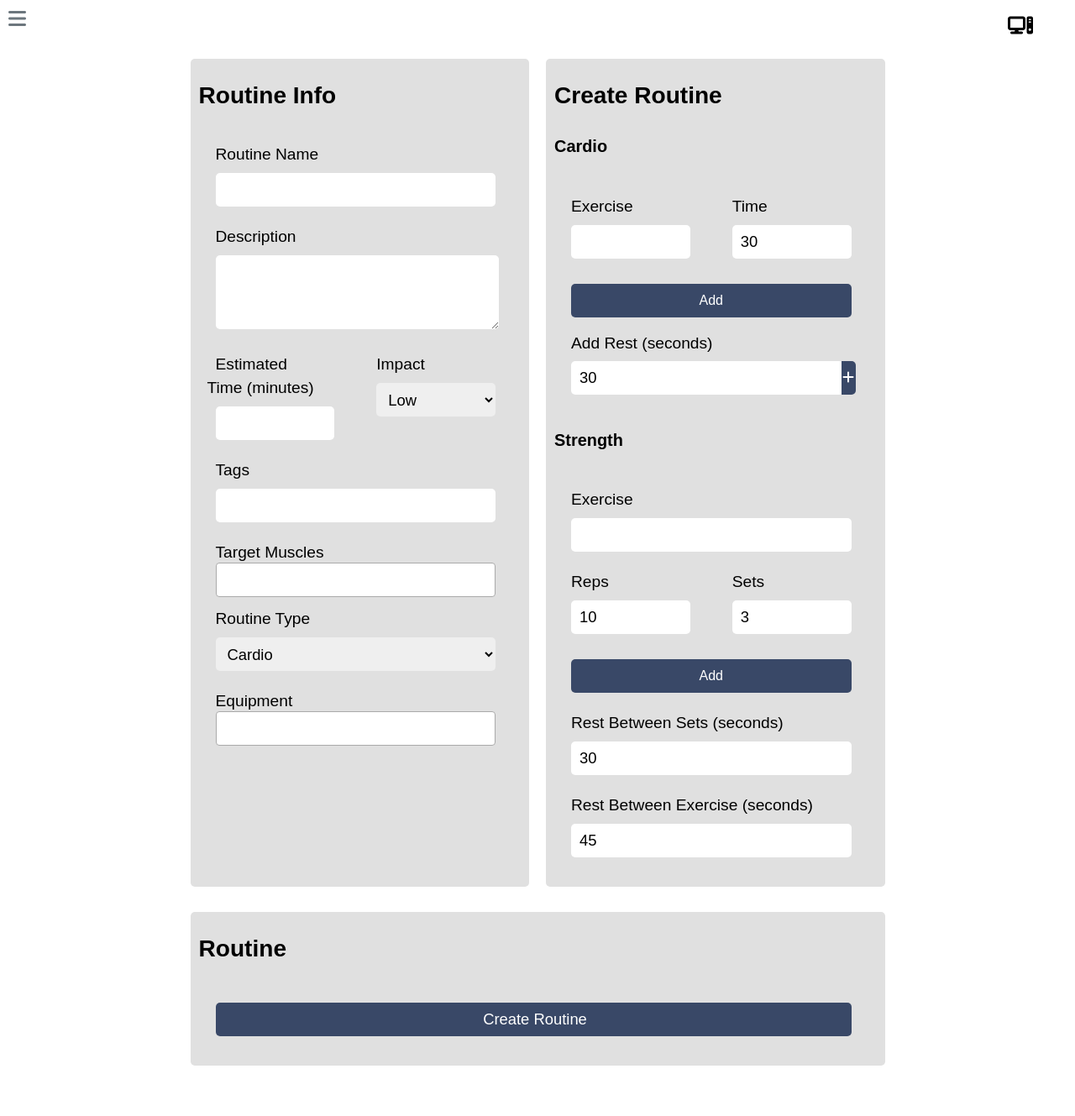
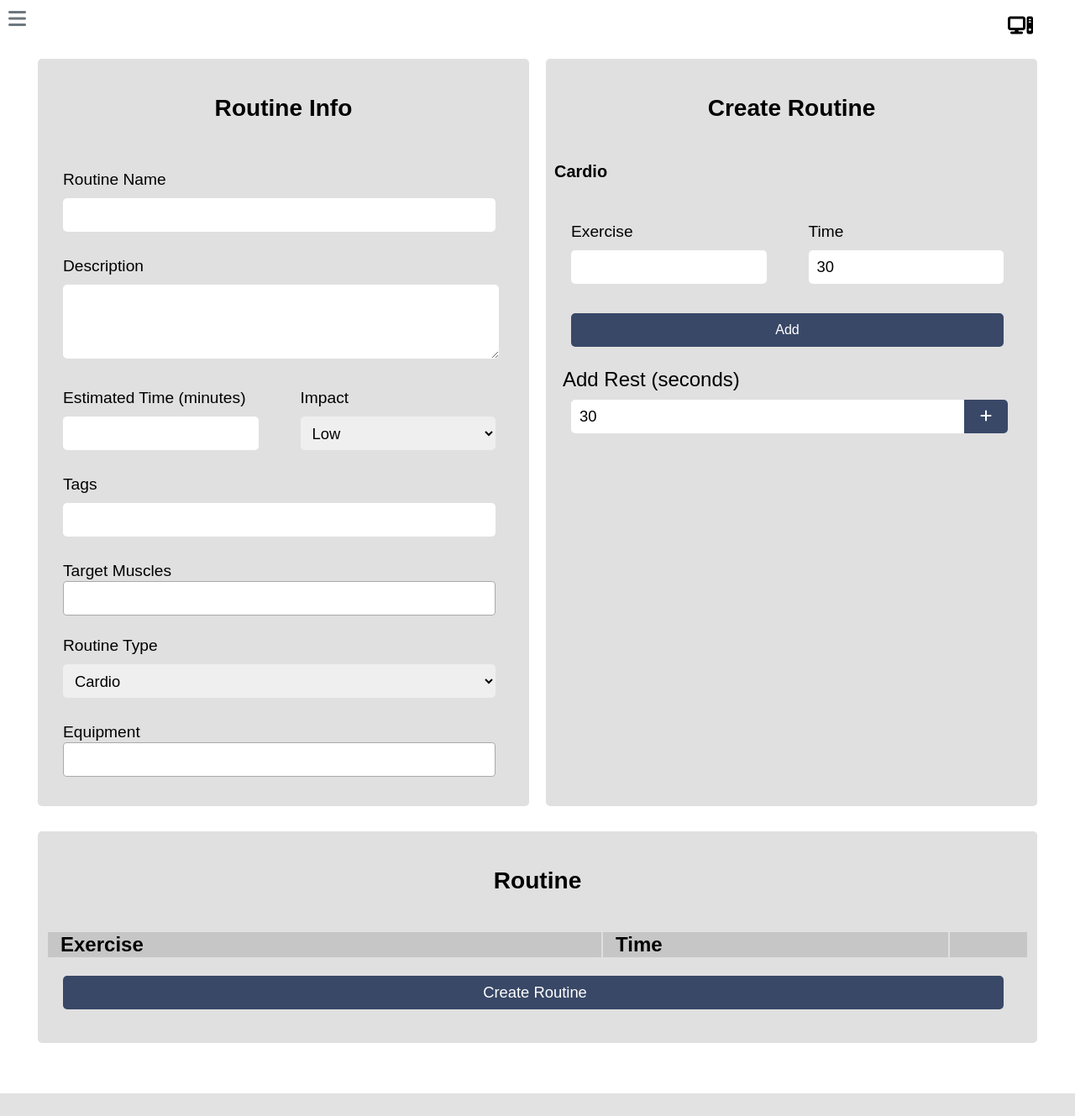
Before and after one commit to scottcarpenter28/Forge-Fitness, a Django app: page /create-routine/ in a window 1280 px wide. Shown: the whole page at 84% size. After the commit the page ends 1302 px from the top, so only its background shows below. Run offline with Django 4.2, Linux system fonts and the light colour scheme; a user stored in the database is signed in; tables that the repository leaves empty hold one stand-in row (values such as "Sample post"); lists and menus that the app fills with data are empty; some libraries are stand-ins or nearby versions.

Commit message:
Start adding ability to create routine

```diff
--- a/src/project/application/static/application/css/base.css
+++ b/src/project/application/static/application/css/base.css
@@ -101,6 +101,21 @@ textarea {
     width: 100%;
 }
 
+th{
+    text-align: Left;
+}
+
+th, td{
+    padding-left: 15px;
+}
+
+table tr:nth-child(even) {
+    background-color: var(--secondary);
+}
+table tr:nth-child(odd) {
+    background-color: var(--tertiary);
+}
+
 /* Classes */
 .btn{
     border: none;
@@ -147,15 +162,6 @@ textarea {
     justify-content: center;
 }
 
-.create-routine-form-container{
-    @media screen and (min-width: 960px){
-        width: 70%;
-    }
-    @media screen and (max-width: 960px){
-        width: 90%;
-    }
-}
-
 .create-account-form-container,
 .login-form-container,
 .form-container {
@@ -183,7 +189,16 @@ textarea {
 }
 
 div.input-group{
-    padding: 10px 40px 0 10px;
+    padding: 10px 40px 5px 10px;
+}
+
+.fa-trash{
+    color: var(--danger-option);
+}
+
+h3{
+    padding: 15px 0;
+    text-align: center;
 }
 
 .input-btn-group {
@@ -213,7 +228,7 @@ div.input-group{
     border: none;
     border-radius: 0 5px 5px 0;
     background-color: var(--primary-option);
-    min-width: 5%;
+    min-width: 10%;
     padding: 0;
 }
 
@@ -255,6 +270,8 @@ div.col-100{
 div.col-md-100{
     @media screen and (max-width: 960px) {
         width: 100% !important;
+        margin: 0;
+        padding: 0;
     }
 }
 
@@ -327,7 +344,7 @@ li.error{
 }
 
 .select-group{
-    padding: 10px 30px 0 20px !important
+    padding: 10px 30px 10px 20px !important
 }
 
 .select-group label{
--- /dev/null
+++ b/src/project/application/static/application/css/create_routine.css
@@ -0,0 +1,63 @@
+.create-routine-form-container{
+    @media screen and (min-width: var(--md-screen-width)){
+        width: 70%;
+    }
+    @media screen and (max-width: var(--md-screen-width)){
+        width: 90%;
+    }
+}
+
+.move-exercise-up, .remove-exercise, .move-exercise-down{
+    border-radius: 5px;
+    background-color: var(--secondary-option);
+    color: white;
+    display: flex;
+    justify-content: center;
+    padding: 5px 0;
+    margin: 5px;
+    width: 30%;
+}
+
+.remove-exercise:hover .fa-trash{
+    color: var(--danger-option-hover);
+}
+.move-exercise-up:hover .fa-angle-up, .move-exercise-down:hover .fa-angle-down{
+    color: var(--secondary-option-hover);
+}
+.move-exercise-up:active, .remove-exercise:active, .move-exercise-down:active{
+    background-color: var(--secondary-option-hover);
+}
+
+
+.routine-actions{
+    display: flex;
+    justify-content: center;
+}
+
+#routine-table{
+    @media screen and (max-width: 960px){
+        display: none;
+    }
+    width: 100%;
+}
+
+#mobile-table{
+    @media screen and (min-width: 960px){
+        display: none;
+    }
+    width: 100%;
+}
+
+.mobile-table-card{
+    border-radius: 5px;
+    background-color: var(--tertiary);
+    display: flex;
+    flex-direction: column;
+    margin: 5px 15px;
+    padding: 0 15px 5px;
+}
+
+.mobile-table-card span{
+    width: 100%;
+    margin: 5px 0;
+}
--- a/src/project/application/static/application/js/create_routine.js
+++ b/src/project/application/static/application/js/create_routine.js
@@ -1,4 +1,139 @@
+class Exercise {
+    constructor({ exercise, reps, sets, duration }) {
+        this.exercise = exercise;
+        this.reps = reps || 0;
+        this.sets = sets || 0;
+        this.duration = duration || 0;
+    }
+
+    table_element() {
+        return `
+            <tr>
+                <td>${this.exercise}</td>
+                <td class="strength-routine-col">${this.reps || ''}</td>
+                <td class="strength-routine-col">${this.sets || ''}</td>
+                <td class="cardio-routine-col">${this.duration || ''}</td>
+                <td>
+                    <div class="routine-actions">
+                        <div class="move-exercise-up">
+                            <i class="fa-solid fa-angle-up"></i>
+                        </div>
+                        <div class="remove-exercise">
+                            <i class="fa-solid fa-trash"></i>
+                        </div>
+                        <div class="move-exercise-down">
+                            <i class="fa-solid fa-angle-down"></i>
+                        </div>
+                    </div>
+                </td>
+            </tr>
+        `;
+    }
+
+    mobile_table_element() {
+        return `
+            <div class="mobile-table-card">
+                <span>Exercise: ${this.exercise}</span>
+                <span class="strength-routine-col">Reps: ${this.reps || ''}</span>
+                <span class="strength-routine-col">Sets: ${this.sets || ''}</span>
+                <span class="cardio-routine-col">Time: ${this.duration || ''}</span>
+                <div class="routine-actions">
+                    <div class="move-exercise-up">
+                        <i class="fa-solid fa-angle-up"></i>
+                    </div>
+                    <div class="remove-exercise">
+                        <i class="fa-solid fa-trash"></i>
+                    </div>
+                    <div class="move-exercise-down">
+                        <i class="fa-solid fa-angle-down"></i>
+                    </div>
+                </div>
+            </div>
+        `;
+    }
+}
+
+
 $(document).ready(function() {
     $('#id_equipment').select2();
     $('#id_target_muscles').select2();
+
+    const routine_select_box = $("#id_routine_type");
+
+    const cardio_routine_div = $("#cardio-routine-creator");
+    const cardio_col_selector = ".cardio-routine-col";
+
+    const strength_col_selector = ".strength-routine-col";
+    const strength_routine_div = $("#strength-routine-creator");
+
+    /*
+    * Updates the parts of the form being displayed based on the routine type selected.
+     */
+    function update_routine_display(){
+        const current_routine = routine_select_box.val();
+        if(current_routine.toLowerCase() === "strength"){
+            cardio_routine_div.hide();
+            $(cardio_col_selector).hide();
+
+            strength_routine_div.fadeIn();
+            $(strength_col_selector).show();
+        }else{
+            strength_routine_div.hide();
+            $(strength_col_selector).hide();
+
+            cardio_routine_div.fadeIn();
+            $(cardio_col_selector).show();
+        }
+    }
+
+    // Setup event listener, then check the update the form to match what was loaded in.
+    routine_select_box.change(update_routine_display);
+    update_routine_display();
+
+    let exercise_routine_input = $("#exercise-routine");
+    let current_exercise_routine = exercise_routine_input.val();
+    if(current_exercise_routine === undefined || current_exercise_routine === null) {}
+        current_exercise_routine = []
+    // Todo: Else: Load in the routine
+
+
+    const add_cardio_btn = $("#add-cardio-exercise");
+    const cardio_exercise_name_input = $("#cardio-exercise");
+    const cardio_exercise_duration_input = $("#cardio-duration");
+    function add_cardio_exercise() {
+        const exercise_name = cardio_exercise_name_input.val();
+        const exercise_duration = parseInt(cardio_exercise_duration_input.val());
+        if (exercise_name === "") {
+            console.error("No name provided for exercise.");
+            return;
+        }
+        if (!Number.isInteger(exercise_duration)) {
+            console.error("Exercise duration must be a number.");
+            cardio_exercise_duration_input.val("30");
+            return;
+        }
+        if (exercise_duration < 5) {
+            console.error("Exercise duration must be at least 5 seconds.");
+            return;
+        }
+
+        cardio_exercise_name_input.val("");
+        cardio_exercise_duration_input.val("30");
+
+        // Create a new exercise object
+        const new_exercise = new Exercise({ exercise: exercise_name, duration: exercise_duration });
+
+        // Add the exercise to the routine array
+        current_exercise_routine.push(new_exercise);
+        exercise_routine_input.val(JSON.stringify(current_exercise_routine));
+
+        // Append new elements to the table and mobile table
+        $("#routine-table").append(new_exercise.table_element());
+        $("#mobile-table").append(new_exercise.mobile_table_element());
+        update_routine_display();
+    }
+
+
+    add_cardio_btn.click(add_cardio_exercise)
+
 });
--- a/src/project/application/templates/application/create_routine.html
+++ b/src/project/application/templates/application/create_routine.html
@@ -4,12 +4,13 @@
 {% block content %}
 
 <script src="{% static 'application/js/create_routine.js' %}"></script>
+<link href="{% static 'application/css/create_routine.css' %}" rel="stylesheet" />
 
 <div class="center-content">
     <div class="create-routine-form-container">
-        <form action="." method="post">
         <div class="row">
             <div class="col-50 col-md-100 form-container">
+                <form action="." method="post">
                     <h3>Routine Info</h3>
                     <div class="input-group">
                         <label for="routine-name">Routine Name</label>
@@ -42,13 +43,15 @@
                         {{ form.target_muscles }}
                     </div>
                     <div class="input-group">
-                        <label for="id_routine-type">Routine Type</label>
+                        <label for="id_routine_type">Routine Type</label>
                         {{ form.routine_type }}
                     </div>
                     <div class="select-group">
                         <label for="id_equipment">Equipment</label>
                         {{ form.equipment }}
                     </div>
+                    <input id="exercise-routine" type="hidden" name="routine" value="{{ form.routine.value|default:'' }}">
+                </form>
             </div>
             <div class="col-50 col-md-100 form-container">
                 <h3>Create Routine</h3>
@@ -80,7 +83,7 @@
                         </div>
                     </div>
                 </div>
-                    <div id="strength-routine-creator">
+                <div id="strength-routine-creator" style="display: none">
                     <h5>Strength</h5>
                     <div class="input-group">
                         <label for="strength-exercise">Exercise</label>
@@ -115,10 +118,21 @@
             </div>
         </div>
         <div class="row">
-                <div class="col-100 form-container">
-                    <!--       Add hidden field for sending table data         -->
-                    <input type="hidden" name="routine" value="{{ form.routine.value|default:'' }}">
+                <div class="col-100 col-md-100 form-container">
                     <h3>Routine</h3>
+                    <table id="routine-table">
+                        <tr>
+                            <th scope="col">Exercise</th>
+                            <th scope="col" class="strength-routine-col">Reps</th>
+                            <th scope="col" class="strength-routine-col">Sets</th>
+                            <th scope="col" class="cardio-routine-col">Time</th>
+                            <th scope="col"></th>
+                        </tr>
+                    </table>
+
+                    <div id="mobile-table">
+                    </div>
+
                     <div class="input-group">
                         {% if form.routine_name.value %}
                             <input type="submit" value="Update Routine">
@@ -128,7 +142,6 @@
                     </div>
                 </div>
             </div>
-        </form>
     </div>
 </div>
 {% endblock %}
```
Lines whose indentation alone changed are shown as unchanged.
